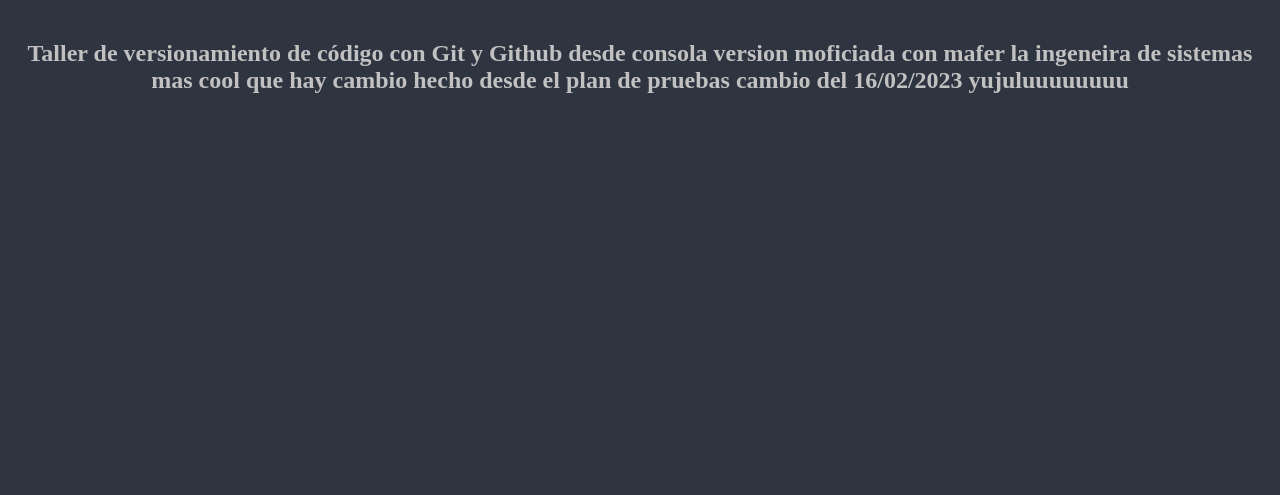
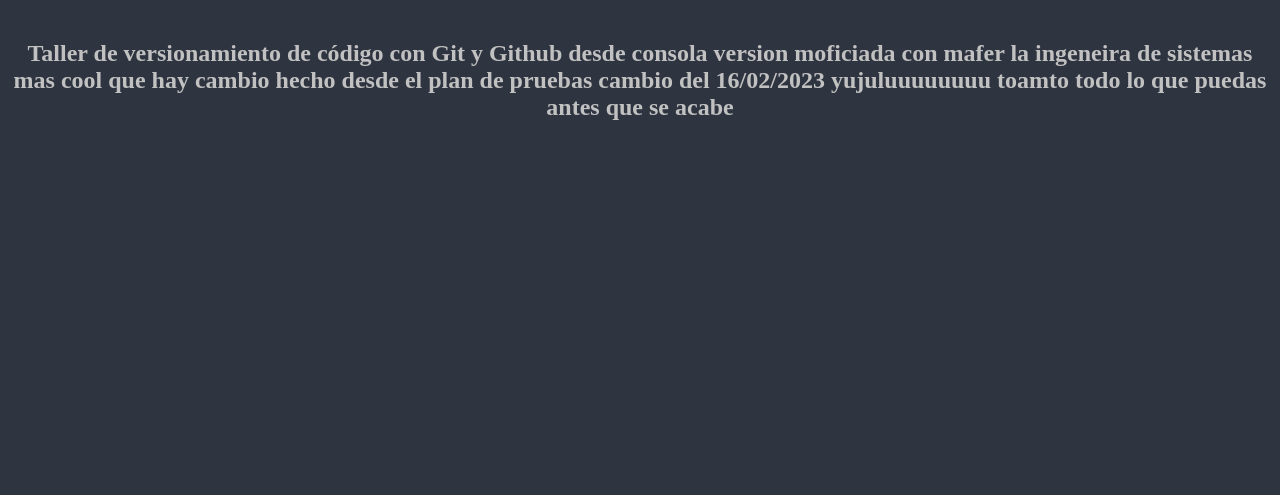
Before and after one commit to 88252455/git-hub-prueba, a plain HTML site: page index.html in a window 1280 px wide. Shown: the part 305-800 px from the top of the page. Drawn offline with Linux system fonts and the light colour scheme.

Commit message:
cambio de index hmtl hoy 16 02 2023 mafe rno vino

```diff
--- a/index.html
+++ b/index.html
@@ -16,6 +16,8 @@
 cambio hecho desde el plan de pruebas
 
 cambio del 16/02/2023 yujuluuuuuuuu
+
+toamto todo lo que puedas antes que se acabe
  </h2>
 </body>
 </html>
```
